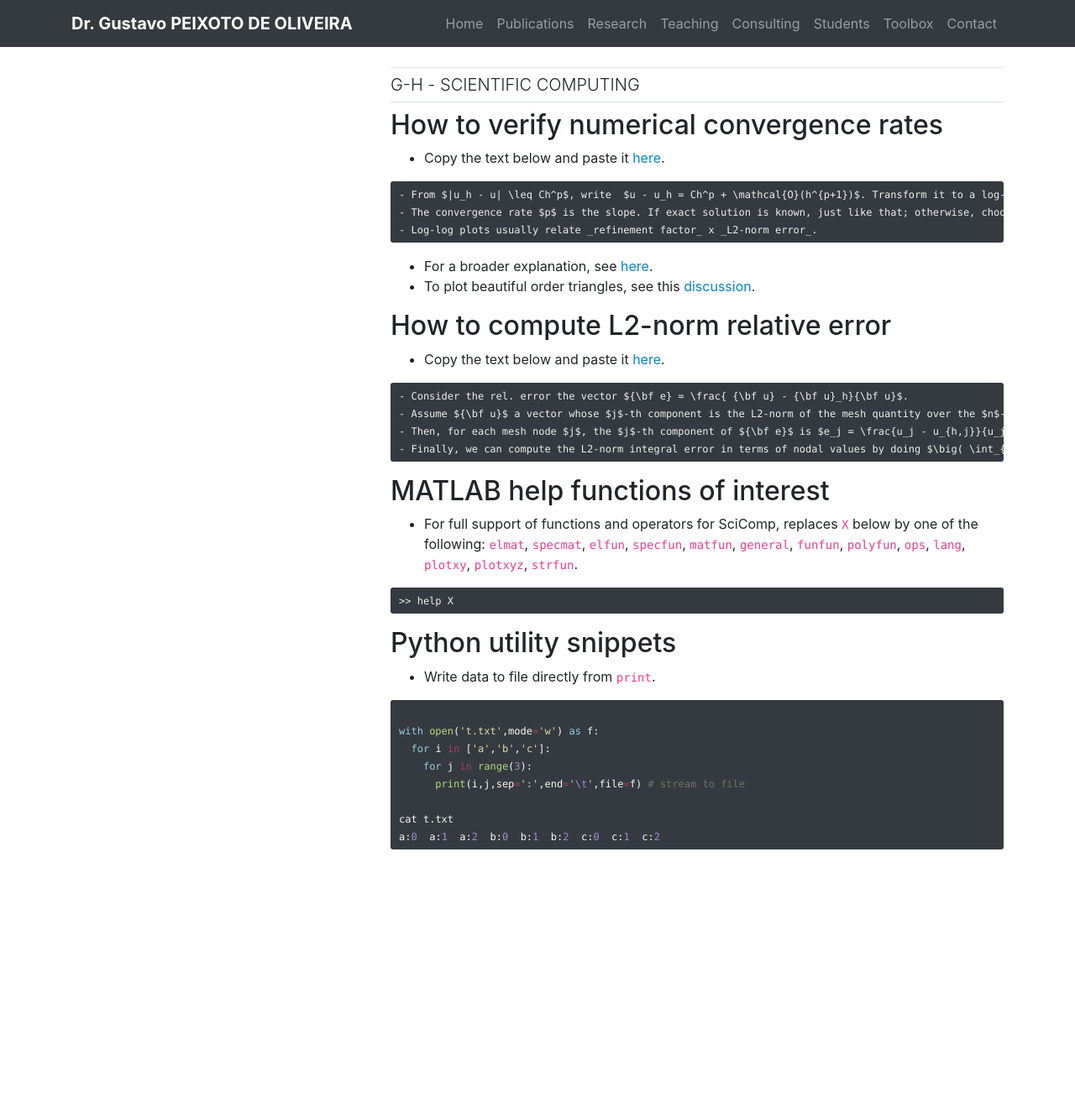
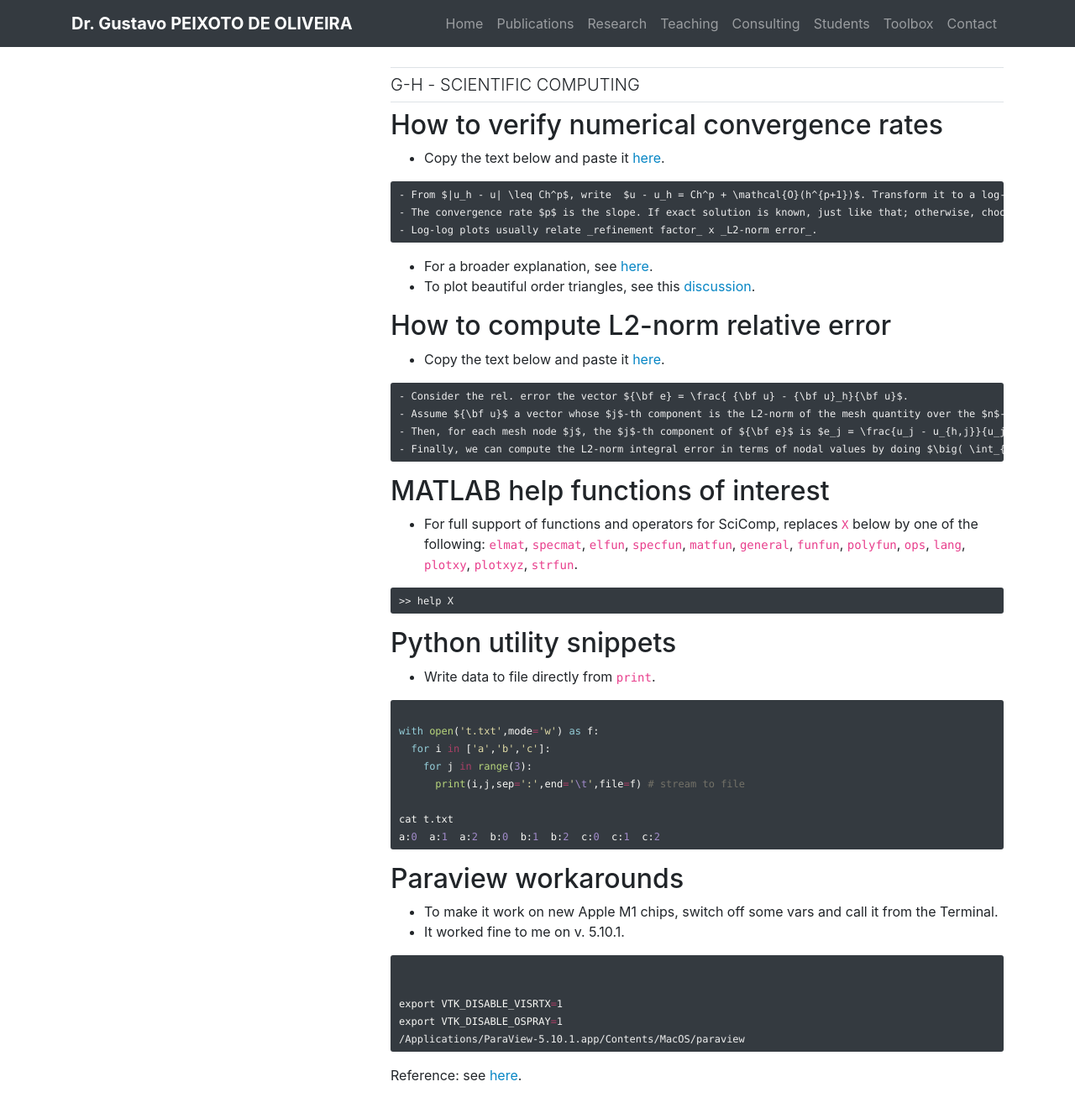
Before and after one commit to gcpeixoto/gcpeixoto.github.io, a Jekyll site: the page built from _toolbox/G-g-scicomp.md, in a window 1280 px wide and 1333 px high. Shown: the top 1326 px of the window at 84% size. Built offline with Jekyll 4.4.1, drawn with Linux system fonts in a browser that asks for light colours.

Commit message:
Paraview workardounds

```diff
--- a/_toolbox/G-g-scicomp.md
+++ b/_toolbox/G-g-scicomp.md
@@ -47,3 +47,18 @@
 cat t.txt
 a:0  a:1  a:2  b:0  b:1  b:2  c:0  c:1  c:2
 {% endhighlight %}
+
+
+## Paraview workarounds
+
+- To make it work on new Apple M1 chips, switch off some vars and call it from the Terminal.
+- It worked fine to me on v. 5.10.1.
+
+{% highlight shell %}
+
+export VTK_DISABLE_VISRTX=1
+export VTK_DISABLE_OSPRAY=1
+/Applications/ParaView-5.10.1.app/Contents/MacOS/paraview
+{% endhighlight %}
+
+Reference: see [here](https://discourse.paraview.org/t/paraview-on-new-macs-with-m1-chips/5909/18).
```
